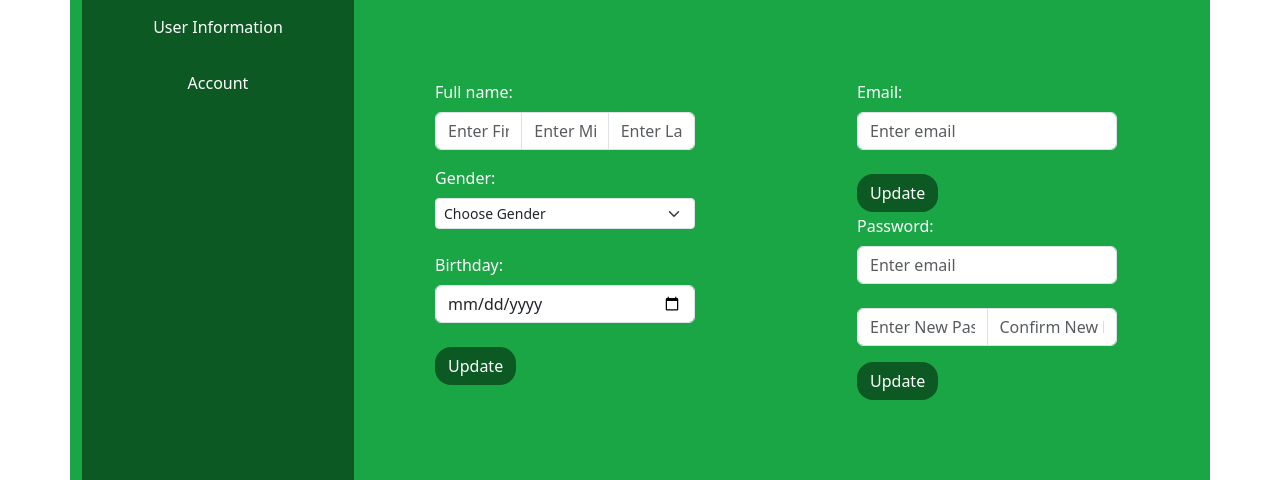
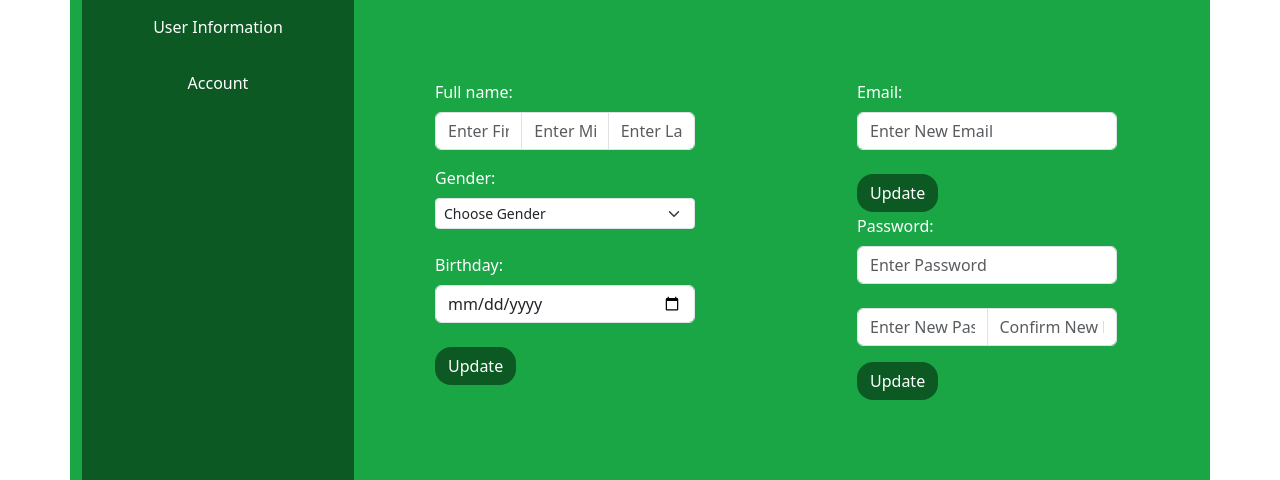
Before and after one commit to KDotWare/CS50x-Final-Project, a Flask app: page /me/account in a window 1280 px wide. Shown: the part 173-653 px from the top of the page. Run offline with Flask 3, Linux system fonts and the light colour scheme; the visitor is signed in with stand-in values (Sample User, id 1).

Commit message:
Fix account settings input placeholders

```diff
--- a/templates/me/account.html
+++ b/templates/me/account.html
@@ -41,7 +41,7 @@
                     <div class="birthAlert alert alert-danger" style="display: none;">
                         <strong>Invalid!</strong> <span></span>
                     </div>
-                    <input class="form-control" type="date" name="birth" placeholder="Enter email" required>
+                    <input class="form-control" type="date" name="birth" required>
                 </div>
                 <input class="btn" name="submit" type="submit" value="Update">
             </form>
@@ -53,7 +53,7 @@
                     <div class="birthAlert alert alert-danger" style="display: none;">
                         <strong>Invalid!</strong> <span></span>
                     </div>
-                    <input class="form-control" type="email" name="email" placeholder="Enter email" required>
+                    <input class="form-control" type="email" name="email" placeholder="Enter New Email" required>
                 </div>
                 <input class="btn" name="submit" type="submit" value="Update">
             </form>
@@ -63,7 +63,7 @@
                 </div>
                 <div class="mb-4">
                     <label for="password" class="form-label">Password:</label>
-                    <input class="form-control" type="password" name="password" placeholder="Enter email" required>
+                    <input class="form-control" type="password" name="password" placeholder="Enter Password" required>
                 </div>
                 <div class="input-group mb-3">
                     <input class="form-control" type="password" name="newpassword" placeholder="Enter New Password" required>
```
